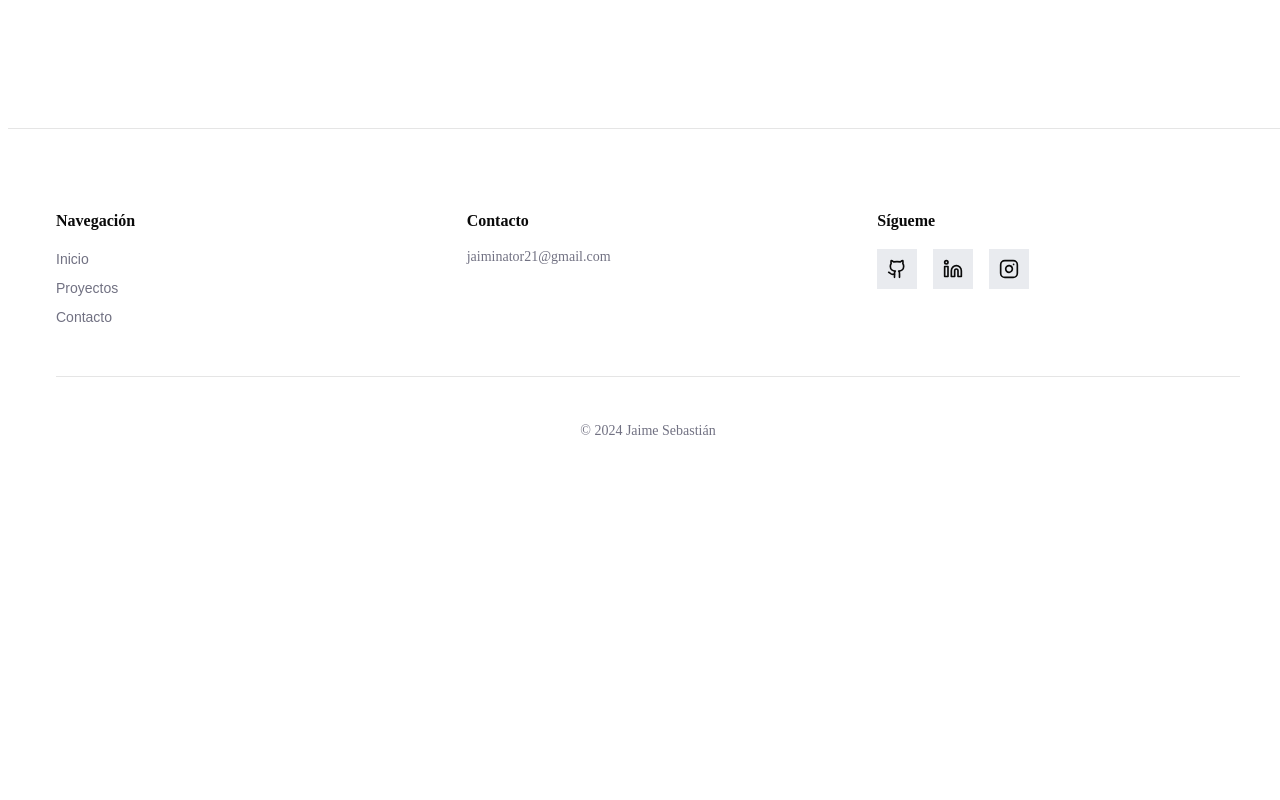
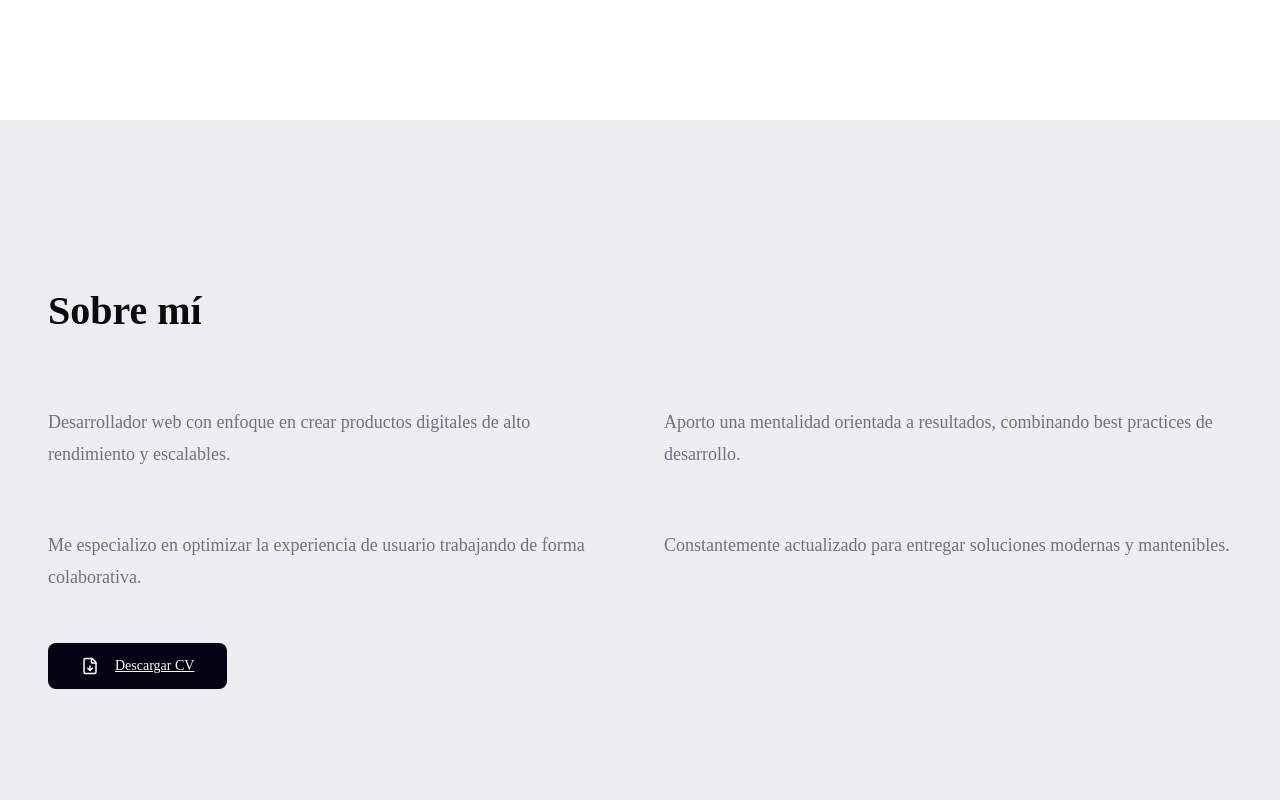
Before and after one commit to jaiminator21/PortfolioFrontEnd, a Next.js app: page / in a window 1280 px wide. Shown: the part 680-1480 px from the top of the page. Before the commit the page ends 1205 px from the top, so only its background shows below. Built offline with nearby package versions, Linux system fonts and the light colour scheme.

Commit message:
aboutme + button ui component

```diff
--- a/package.json
+++ b/package.json
@@ -10,6 +10,8 @@
     "format": "biome format --write"
   },
   "dependencies": {
+    "@radix-ui/react-slot": "^1.2.4",
+    "class-variance-authority": "^0.7.1",
     "framer-motion": "^12.27.5",
     "lucide-react": "^0.562.0",
     "next": "16.1.4",
--- a/src/app/globals.css
+++ b/src/app/globals.css
@@ -128,6 +128,8 @@
     @apply bg-background text-foreground;
     -webkit-font-smoothing: antialiased;
     -moz-osx-font-smoothing: grayscale;
+    margin: 0px;
+    scroll-behavior: smooth;
   }
 }
 
@@ -139,42 +141,49 @@
     h1 {
       font-size: var(--text-2xl);
       font-weight: var(--font-weight-medium);
+      color: var(--foreground);
       line-height: 1.5;
     }
 
     h2 {
       font-size: var(--text-xl);
       font-weight: var(--font-weight-medium);
+      color: var(--foreground);
       line-height: 1.5;
     }
 
     h3 {
       font-size: var(--text-lg);
       font-weight: var(--font-weight-medium);
+      color: var(--foreground);
       line-height: 1.5;
     }
 
     h4 {
       font-size: var(--text-base);
       font-weight: var(--font-weight-medium);
+      color: var(--foreground);
       line-height: 1.5;
     }
 
     label {
       font-size: var(--text-base);
       font-weight: var(--font-weight-medium);
+      color: var(--foreground);
       line-height: 1.5;
     }
 
     button {
       font-size: var(--text-base);
       font-weight: var(--font-weight-medium);
+      color: var(--foreground);
       line-height: 1.5;
     }
 
     input {
       font-size: var(--text-base);
       font-weight: var(--font-weight-normal);
+      color: var(--foreground);
       line-height: 1.5;
     }
   }
@@ -206,7 +215,7 @@ html {
   text-decoration: none;
   font-size: 0.875rem;
   font-weight: var(--font-weight-medium);
-  border-radius: var(--radius-sm);
+  border-radius: 8px;
   transition: opacity 0.2s;
   text-align: center;
   border: none;
--- a/src/app/page.tsx
+++ b/src/app/page.tsx
@@ -1,11 +1,13 @@
 import Image from "next/image";
 import styles from "@/styles/Page.module.css";
 import Hero from "@/components/Hero";
+import About from "@/components/About";
 
 export default function Home() {
   return (
     <>
       <Hero />
+      <About/>
     </>
   );
 }
--- /dev/null
+++ b/src/components/About.tsx
@@ -0,0 +1,54 @@
+"use client";
+
+import { motion } from 'framer-motion';
+import styles from '@/styles/About.module.css';
+import { Button } from './ui/Button';
+// 1. Importamos el Link de Next.js
+import Link from 'next/link';
+// 2. Renombramos el icono para evitar conflicto (ej. FileDown para un CV)
+import { FileDown } from 'lucide-react';
+
+export default function About() {
+  return (
+    <section className={styles.about} id="sobre-mi">
+      <div className="container-custom">
+        <motion.div
+          initial={{ opacity: 0, y: 20 }}
+          whileInView={{ opacity: 1, y: 0 }}
+          viewport={{ once: true }}
+          transition={{ duration: 0.6 }}
+        >
+          <h2 className={styles.title}>Sobre mí</h2>
+          <div className={styles.grid}>
+            <div className={styles.column}>
+              <p>
+                Desarrollador web con enfoque en crear productos digitales de alto rendimiento y escalables.
+              </p>
+              <p>
+                Me especializo en optimizar la experiencia de usuario trabajando de forma colaborativa.
+              </p>
+            </div>
+            <div className={styles.column}>
+              <p>
+                Aporto una mentalidad orientada a resultados, combinando best practices de desarrollo.
+              </p>
+              <p>
+                Constantemente actualizado para entregar soluciones modernas y mantenibles.
+              </p>
+            </div>
+          </div>
+        </motion.div>
+
+        {/* 3. Usamos asChild y el Link de Next.js correcto */}
+        <div style={{ marginTop: '2rem' }}>
+          <Button variant="default" size="lg" asChild>
+            <Link href="/cv-tu-nombre.pdf" target="_blank">
+              <FileDown size={18} style={{ marginRight: '8px' }} />
+              Descargar CV
+            </Link>
+          </Button>
+        </div>
+      </div>
+    </section>
+  );
+}
--- a/src/components/Hero.tsx
+++ b/src/components/Hero.tsx
@@ -1,7 +1,6 @@
 "use client";
 
 import { motion } from 'framer-motion';
-
 import { ArrowRight } from 'lucide-react';
 import Link from 'next/link';
 import styles from '@/styles/Hero.module.css';
@@ -40,6 +39,7 @@ export default function Hero() {
               Proyectos personales
             </Link>
           </div>
+
         </motion.div>
       </div>
     </section>
--- a/src/components/layout/Header.tsx
+++ b/src/components/layout/Header.tsx
@@ -3,9 +3,10 @@
 import { useState } from 'react';
 import Link from 'next/link';
 import { usePathname } from 'next/navigation';
-import { Menu, X, Sun, Moon } from 'lucide-react';
+import { Menu, X, Sun, Moon, CircleUserIcon } from 'lucide-react';
 import { useTheme } from '@/context/ThemeContext';
 import styles from '@/styles/Header.module.css';
+import { Button } from '../ui/Button';
 
 export default function Header() {
   const pathname = usePathname();
@@ -51,10 +52,12 @@ export default function Header() {
               >
                 {isDark ? <Sun size={20} /> : <Moon size={20} />}
               </button>
-
-              <Link href="/login" className="btn-primary">
+              <Button variant="default" size="sm" asChild>
+              <Link href="/login" >
+              <CircleUserIcon />
                 Iniciar sesión
               </Link>
+              </Button>
             </div>
           </nav>
 
--- /dev/null
+++ b/src/components/ui/Button.tsx
@@ -0,0 +1,52 @@
+"use client";
+
+import * as React from "react";
+import { Slot } from "@radix-ui/react-slot";
+import { cva, type VariantProps } from "class-variance-authority";
+import styles from '@/styles/Button.module.css';
+import { cn } from "@/lib/utils";
+
+const buttonVariants = cva(styles.base, {
+  variants: {
+    variant: {
+      default: styles.variantDefault,
+      destructive: styles.variantDestructive,
+      outline: styles.variantOutline,
+      secondary: styles.variantSecondary,
+      ghost: styles.variantGhost,
+      link: styles.variantLink,
+    },
+    size: {
+      default: styles.sizeDefault,
+      sm: styles.sizeSm,
+      lg: styles.sizeLg,
+      icon: styles.sizeIcon,
+    },
+  },
+  defaultVariants: {
+    variant: "default",
+    size: "default",
+  },
+});
+
+export interface ButtonProps
+  extends React.ButtonHTMLAttributes<HTMLButtonElement>,
+    VariantProps<typeof buttonVariants> {
+  asChild?: boolean;
+}
+
+const Button = React.forwardRef<HTMLButtonElement, ButtonProps>(
+  ({ className, variant, size, asChild = false, ...props }, ref) => {
+    const Comp = asChild ? Slot : "button";
+    return (
+      <Comp
+        className={cn(buttonVariants({ variant, size }), className)}
+        ref={ref}
+        {...props}
+      />
+    );
+  }
+);
+Button.displayName = "Button";
+
+export { Button };
--- a/src/context/ThemeContext.tsx
+++ b/src/context/ThemeContext.tsx
@@ -10,7 +10,6 @@ const ThemeContext = createContext({
 export function ThemeProvider({ children }: { children: React.ReactNode }) {
   const [isDark, setIsDark] = useState(false);
 
-  // Al cargar, comprobamos si ya había una preferencia guardada
   useEffect(() => {
     const savedTheme = localStorage.getItem("theme");
     if (savedTheme === "dark") {
--- /dev/null
+++ b/src/lib/utils.ts
@@ -0,0 +1,9 @@
+// src/lib/utils.ts
+
+/**
+ * Combina múltiples nombres de clases en un solo string,
+ * ignorando valores falsy (false, null, undefined).
+ */
+export function cn(...classes: (string | undefined | false | null)[]) {
+  return classes.filter(Boolean).join(" ");
+}
--- /dev/null
+++ b/src/styles/About.module.css
@@ -0,0 +1,36 @@
+.about {
+  padding: 8rem 0; /* py-32 */
+  background-color: var(--secondary); /* Fondo sutil que cambia con el tema */
+  transition: background-color 0.3s ease;
+}
+
+.title {
+  font-size: 2.5rem;
+  font-weight: 700;
+  margin-bottom: 3rem;
+  color: var(--foreground);
+}
+
+.grid {
+  display: grid;
+  grid-template-columns: 1fr;
+  gap: 3rem;
+}
+
+@media (min-width: 768px) {
+  .grid {
+    grid-template-columns: repeat(2, 1fr);
+  }
+}
+
+.column {
+  display: flex;
+  flex-direction: column;
+  gap: 1.5rem; /* space-y-6 */
+}
+
+.column p {
+  font-size: 1.125rem; /* text-lg */
+  line-height: 1.75; /* leading-relaxed */
+  color: var(--muted-foreground);
+}
--- /dev/null
+++ b/src/styles/Button.module.css
@@ -0,0 +1,65 @@
+.base {
+  inline-flex: items-center;
+  display: inline-flex;
+  align-items: center;
+  justify-content: center;
+  gap: 0.5rem;
+  white-space: nowrap;
+  font-size: 0.875rem;
+  font-weight: 500;
+  transition: all 0.2s;
+  border-radius: var(--radius-md); /* Usando tu variable global */
+  cursor: pointer;
+  border: 1px solid transparent;
+  outline: none;
+  border-radius: 8px;
+}
+
+.base:disabled {
+  pointer-events: none;
+  opacity: 0.5;
+}
+
+/* Variantes de Color */
+.variantDefault {
+  background-color: var(--primary);
+  color: var(--primary-foreground);
+}
+.variantDefault:hover { opacity: 0.9; }
+
+.variantDestructive {
+  background-color: var(--destructive);
+  color: var(--destructive-foreground);
+}
+
+.variantOutline {
+  border-color: var(--border);
+  background-color: transparent;
+  color: var(--foreground);
+}
+.variantOutline:hover {
+  background-color: var(--accent);
+  color: var(--accent-foreground);
+}
+
+.variantSecondary {
+  background-color: var(--secondary);
+  color: var(--secondary-foreground);
+}
+
+.variantGhost:hover {
+  background-color: var(--accent);
+  color: var(--accent-foreground);
+}
+
+.variantLink {
+  color: var(--primary);
+  text-decoration: underline;
+  background: none;
+}
+
+/* Tamaños */
+.sizeDefault { height: 2.25rem; padding: 0 1rem; }
+.sizeSm { height: 2rem; padding: 0 0.75rem; font-size: 0.75rem; }
+.sizeLg { height: 2.75rem; padding: 0 2rem; }
+.sizeIcon { width: 2.25rem; height: 2.25rem; }
```
Also changed, not shown: 1 other file (tests, documents, lock files or other folders).
